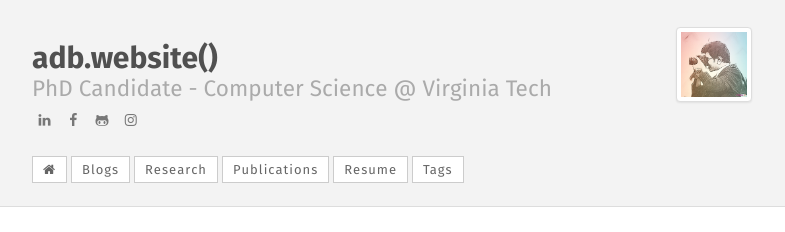
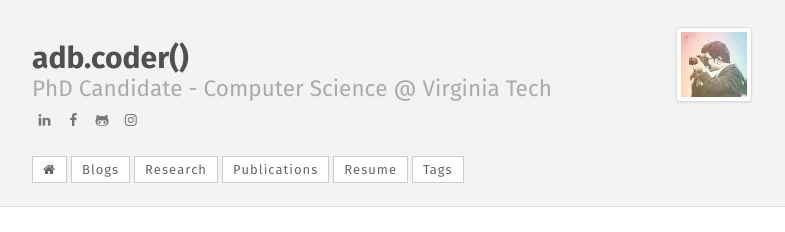
Before and after one commit to adbharadwaj/adbharadwaj.github.io, a Jekyll site: the page built from index.html, in a window 1280 px wide. Shown: the top 232 px of the page, without its empty margins (248-1033 px from the left). Built offline with Jekyll 4.4.1, drawn with Linux system fonts in a browser that asks for light colours; some of the changed lines change nothing that is shown.

Commit message:
Update _config.yml

```diff
--- a/_config.yml
+++ b/_config.yml
@@ -1,5 +1,5 @@
 # SEO settings
-title: "adb.website()"
+title: "adb.coder()"
 description: "PhD Candidate - Department of Computer Science @ Virginia Tech"
 keywords: "aditya bharadwaj, web developer, data scientist, python developer, javascript developer, statistical
 programming, network science, machine learning, databases, computational biology, computer science, graduate student,
@@ -28,9 +28,9 @@ display_social_icons: true # Edit file in /_includes/social_links.html
 github:
   username: adbharadwaj
 facebook:
-  profile_url: https://www.facebook.com/bharadwaj.adi
+  profile_url: https://www.facebook.com/adbcoder
 twitter:
-  username: adbharadwaj
+  username: adbcoder
 
 # Build settings
 #source: ./
```
